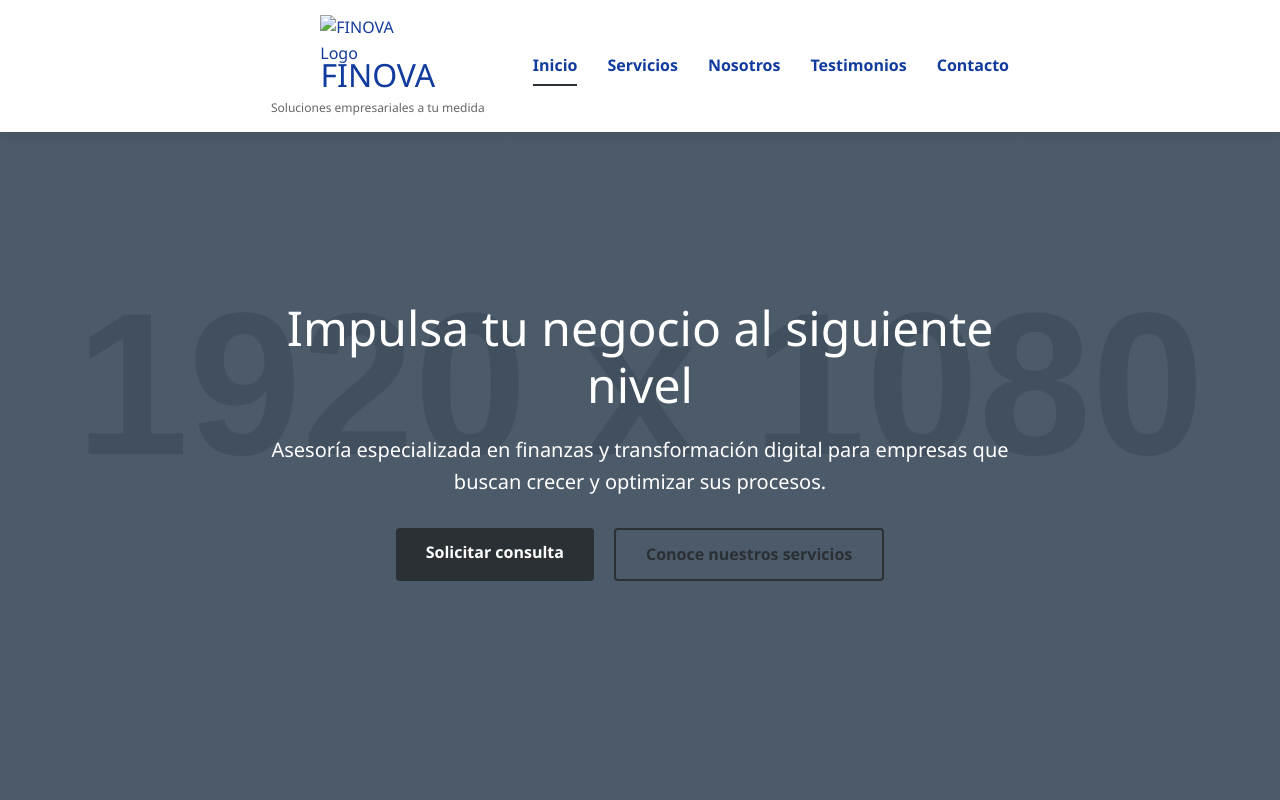
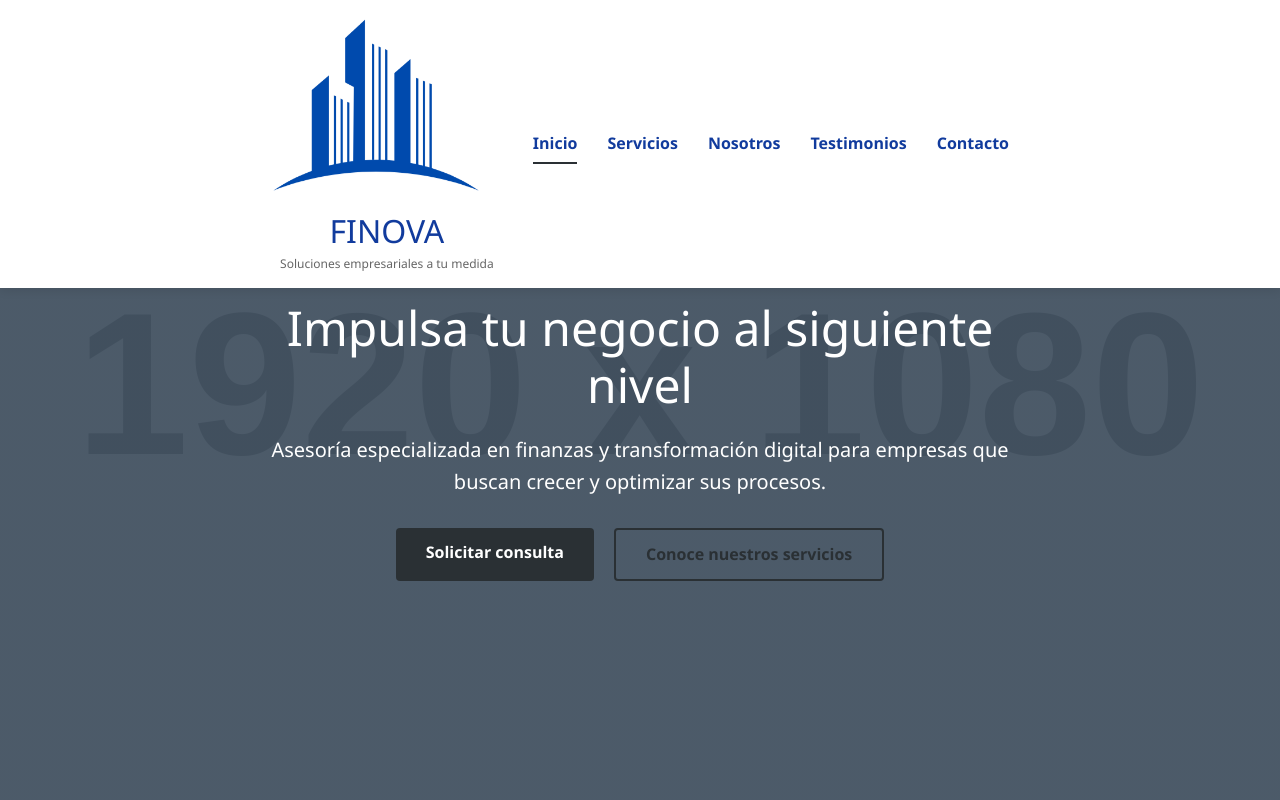
Before and after one commit to FINOVAEMPRESA/FINOVA, a plain HTML site: page index.html in a window 1280 px wide. Shown: the top 800 px of the page. Drawn offline with Linux system fonts and the light colour scheme; placeholder pictures from the web are drawn by us.

Commit message:
Update index.html

```diff
--- a/index.html
+++ b/index.html
@@ -16,7 +16,7 @@
       <div class="container">
         <div class="logo">
           <a href="#inicio">
-            <img src="imagenes/https://github.com/FINOVAEMPRESA/FINOVA/blob/main/imagenes/logo.PNG?raw=true" alt="FINOVA Logo" />
+            <img src="https://github.com/FINOVAEMPRESA/FINOVA/blob/main/imagenes/logo.PNG?raw=true" alt="Logo FINOVA">
           </a>
           <h1>FINOVA</h1>
           <p>Soluciones empresariales a tu medida</p>
```
